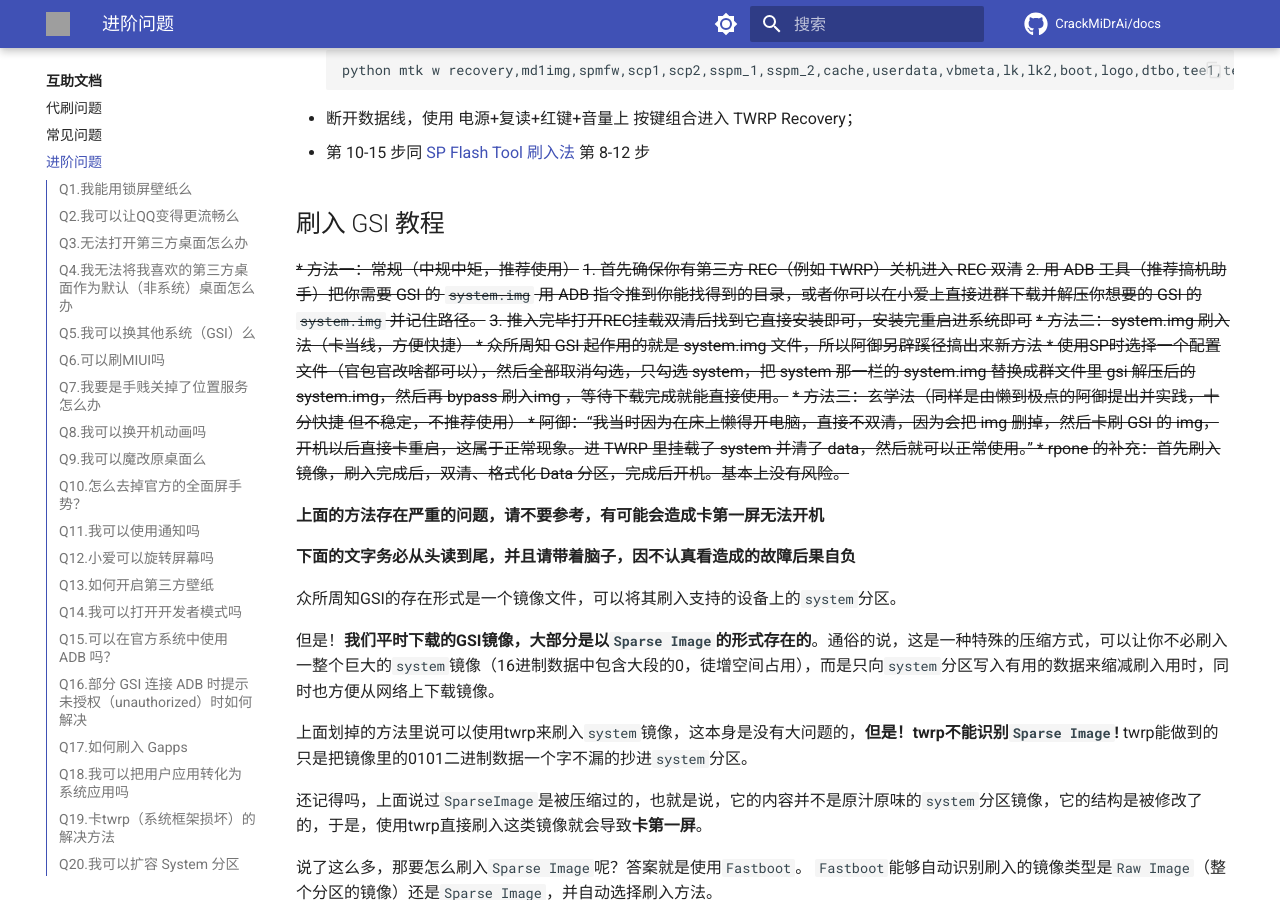
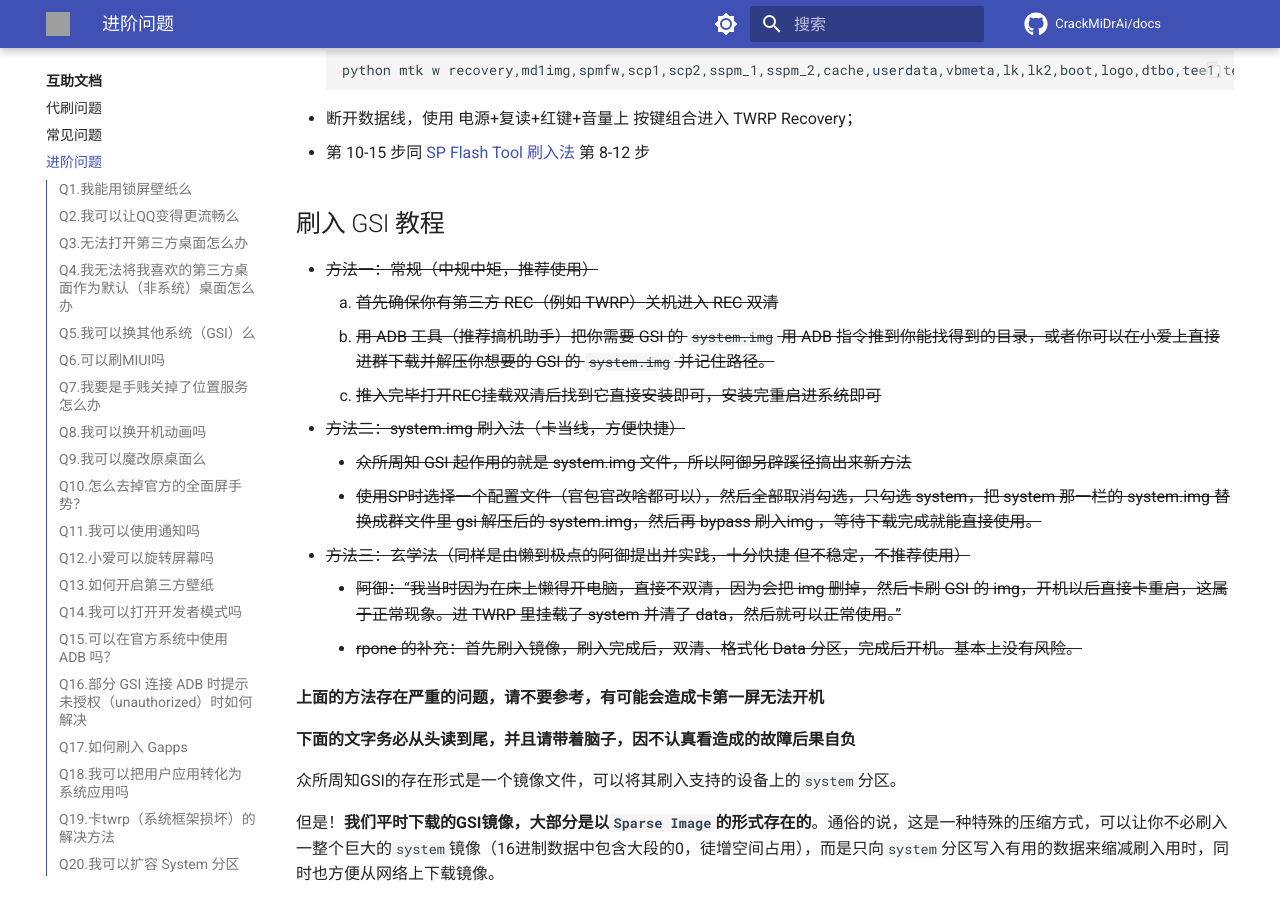
Before and after one commit to CrackMiDrAi/docs, an MkDocs documentation site: the page built from docs/互助文档/进阶问题.md, in a window 1280 px wide and 900 px high, scrolled down 6514 px. Built offline with MkDocs 1.6.1 and Material for MkDocs 9.7.7, drawn with Linux system fonts in a browser that asks for light colours; comment, search, counter and statistics services are not loaded; grey boxes are pictures that could not be loaded.

Commit message:
Update 进阶问题.md
修改刷入gsi方法

```diff
--- a/docs/互助文档/进阶问题.md
+++ b/docs/互助文档/进阶问题.md
@@ -204,16 +204,16 @@
 * 第 10-15 步同 [SP Flash Tool 刷入法](#SP Flash Tool 刷入法) 第 8-12 步
 
 ## 刷入 GSI 教程
-~~* 方法一：常规（中规中矩，推荐使用）~~
-    ~~1. 首先确保你有第三方 REC（例如 TWRP）关机进入 REC 双清~~
-    ~~2. 用 ADB 工具（推荐搞机助手）把你需要 GSI 的 `system.img` 用 ADB 指令推到你能找得到的目录，或者你可以在小爱上直接进群下载并解压你想要的 GSI 的 `system.img` 并记住路径。~~
-    ~~3. 推入完毕打开REC挂载双清后找到它直接安装即可，安装完重启进系统即可~~
-~~* 方法二：system.img 刷入法（卡当线，方便快捷）
-    * 众所周知 GSI 起作用的就是 system.img 文件，所以阿御另辟蹊径搞出来新方法
-    * 使用SP时选择一个配置文件（官包官改啥都可以），然后全部取消勾选，只勾选 system，把 system 那一栏的 system.img 替换成群文件里 gsi 解压后的 system.img，然后再 bypass 刷入img ，等待下载完成就能直接使用。~~
-~~* 方法三：玄学法（同样是由懒到极点的阿御提出并实践，十分快捷 但不稳定，不推荐使用）
-    * 阿御：“我当时因为在床上懒得开电脑，直接不双清，因为会把 img 删掉，然后卡刷 GSI 的 img，开机以后直接卡重启，这属于正常现象。进 TWRP  里挂载了 system 并清了 data，然后就可以正常使用。”
-    * rpone 的补充：首先刷入镜像，刷入完成后，双清、格式化 Data 分区，完成后开机。基本上没有风险。~~
+* ~~方法一：常规（中规中矩，推荐使用）~~
+    1. ~~首先确保你有第三方 REC（例如 TWRP）关机进入 REC 双清~~
+    2. ~~用 ADB 工具（推荐搞机助手）把你需要 GSI 的 `system.img` 用 ADB 指令推到你能找得到的目录，或者你可以在小爱上直接进群下载并解压你想要的 GSI 的 `system.img` 并记住路径。~~
+    3. ~~推入完毕打开REC挂载双清后找到它直接安装即可，安装完重启进系统即可~~
+* ~~方法二：system.img 刷入法（卡当线，方便快捷）~~
+    * ~~众所周知 GSI 起作用的就是 system.img 文件，所以阿御另辟蹊径搞出来新方法~~
+    * ~~使用SP时选择一个配置文件（官包官改啥都可以），然后全部取消勾选，只勾选 system，把 system 那一栏的 system.img 替换成群文件里 gsi 解压后的 system.img，然后再 bypass 刷入img ，等待下载完成就能直接使用。~~
+* ~~方法三：玄学法（同样是由懒到极点的阿御提出并实践，十分快捷 但不稳定，不推荐使用）~~
+    * ~~阿御：“我当时因为在床上懒得开电脑，直接不双清，因为会把 img 删掉，然后卡刷 GSI 的 img，开机以后直接卡重启，这属于正常现象。进 TWRP  里挂载了 system 并清了 data，然后就可以正常使用。”~~
+    * ~~rpone 的补充：首先刷入镜像，刷入完成后，双清、格式化 Data 分区，完成后开机。基本上没有风险。~~
 
 **上面的方法存在严重的问题，请不要参考，有可能会造成卡第一屏无法开机**
 
```
